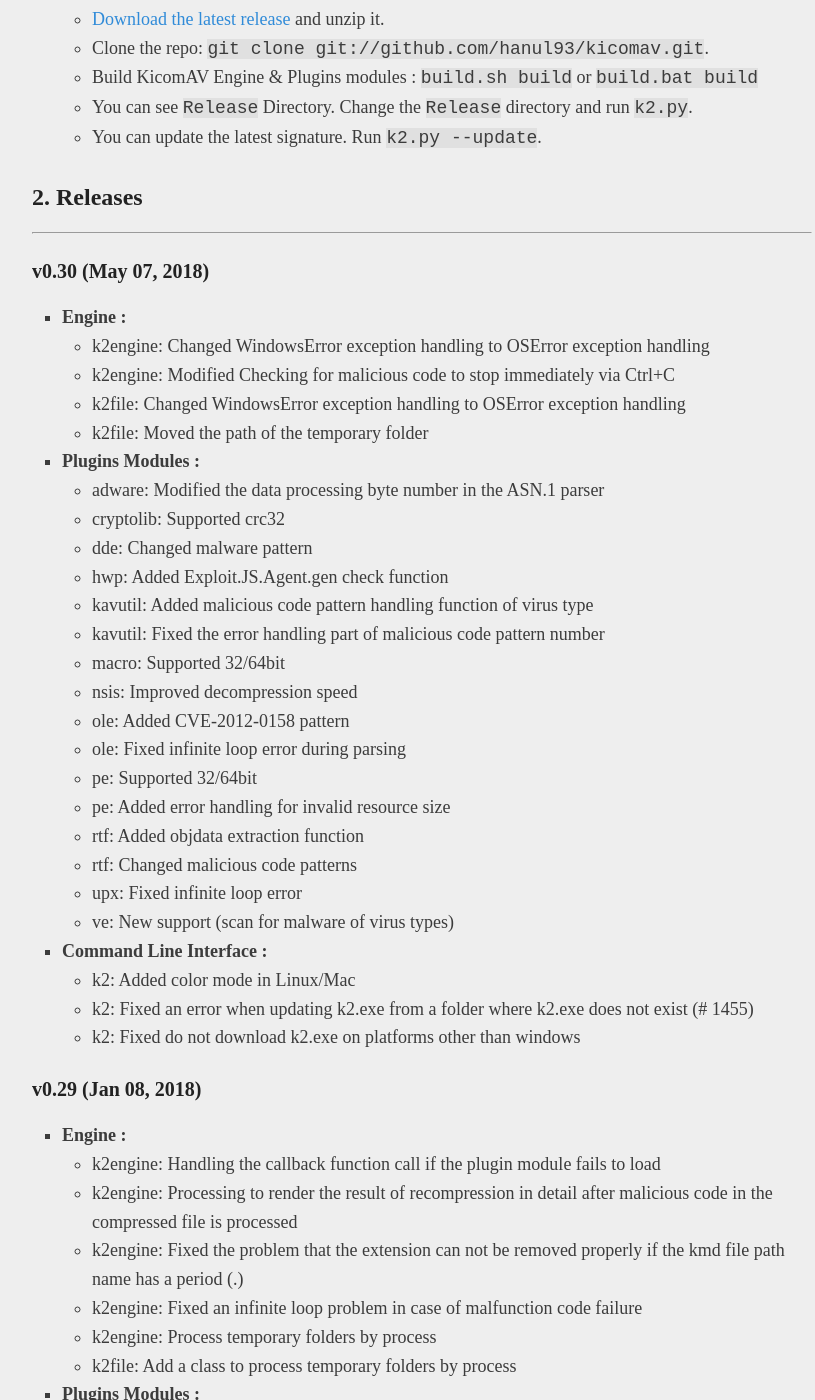
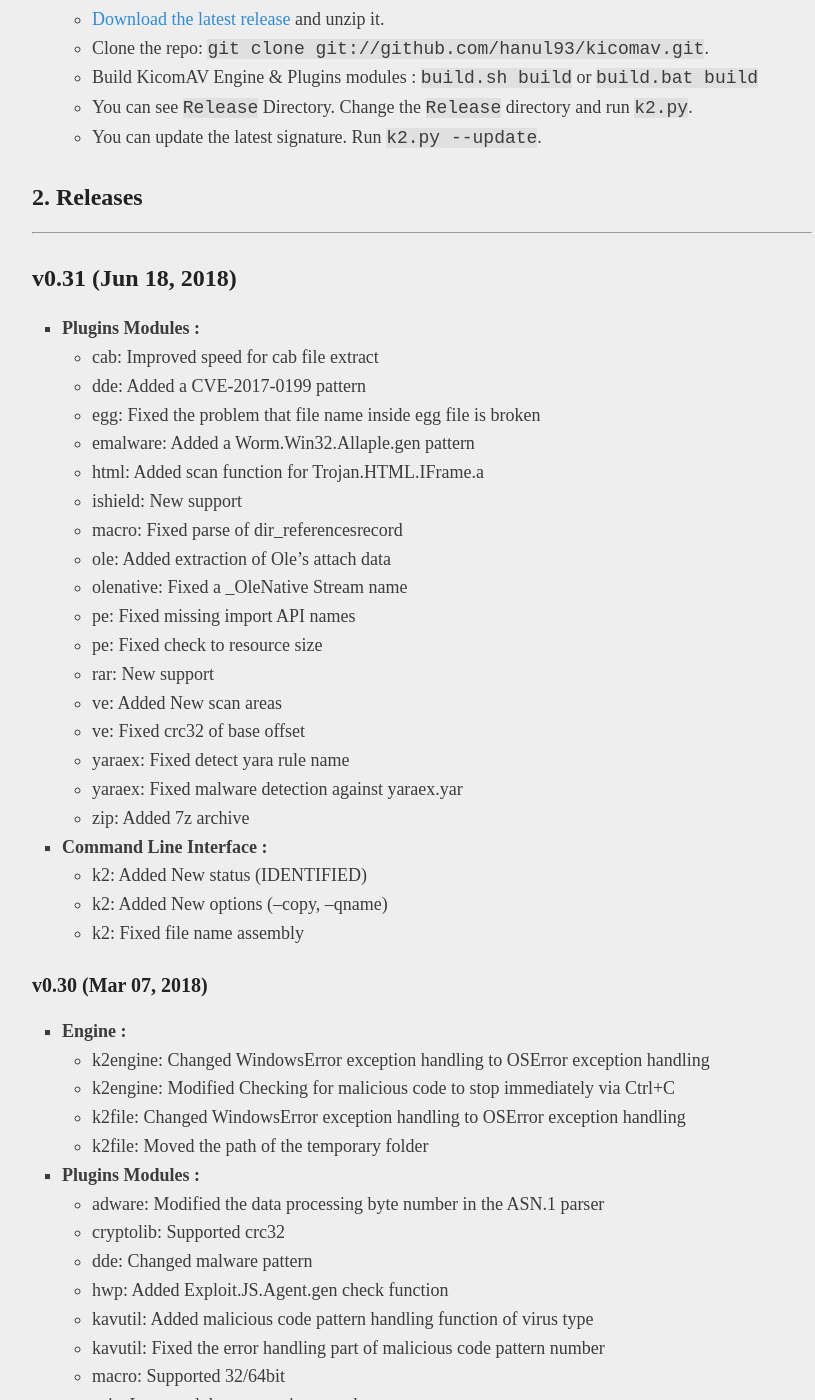
Before and after one commit to hanul93/kicomav, a Jekyll site: the page built from index.md, in a window 1280 px wide and 1400 px high, scrolled down 1525 px. Shown: the whole window, without its empty margins (218-1033 px from the left). Built offline with Jekyll 4.4.1, drawn with Linux system fonts in a browser that asks for light colours; our own code applies the rules of GitHub Pages for plain Markdown files.

Commit message:
업데이트 설명 추가 (0.31)

```diff
--- a/index.md
+++ b/index.md
@@ -36,7 +36,33 @@
 
 ***
 
-### v0.30 (May 07, 2018)
+## v0.31 (Jun 18, 2018)
+
+* **Plugins Modules :**
+  * cab: Improved speed for cab file extract
+  * dde: Added a CVE-2017-0199 pattern
+  * egg: Fixed the problem that file name inside egg file is broken
+  * emalware: Added a Worm.Win32.Allaple.gen pattern
+  * html: Added scan function for Trojan.HTML.IFrame.a
+  * ishield: New support
+  * macro: Fixed parse of dir_referencesrecord
+  * ole: Added extraction of Ole's attach data
+  * olenative: Fixed a _OleNative Stream name
+  * pe: Fixed missing import API names
+  * pe: Fixed check to resource size
+  * rar: New support
+  * ve: Added New scan areas
+  * ve: Fixed crc32 of base offset
+  * yaraex: Fixed detect yara rule name
+  * yaraex: Fixed malware detection against yaraex.yar
+  * zip: Added 7z archive
+
+* **Command Line Interface :**
+  * k2: Added New status (IDENTIFIED)
+  * k2: Added New options (--copy, --qname)
+  * k2: Fixed file name assembly
+
+### v0.30 (Mar 07, 2018)
 
 * **Engine :**
   * k2engine: Changed WindowsError exception handling to OSError exception handling
```
